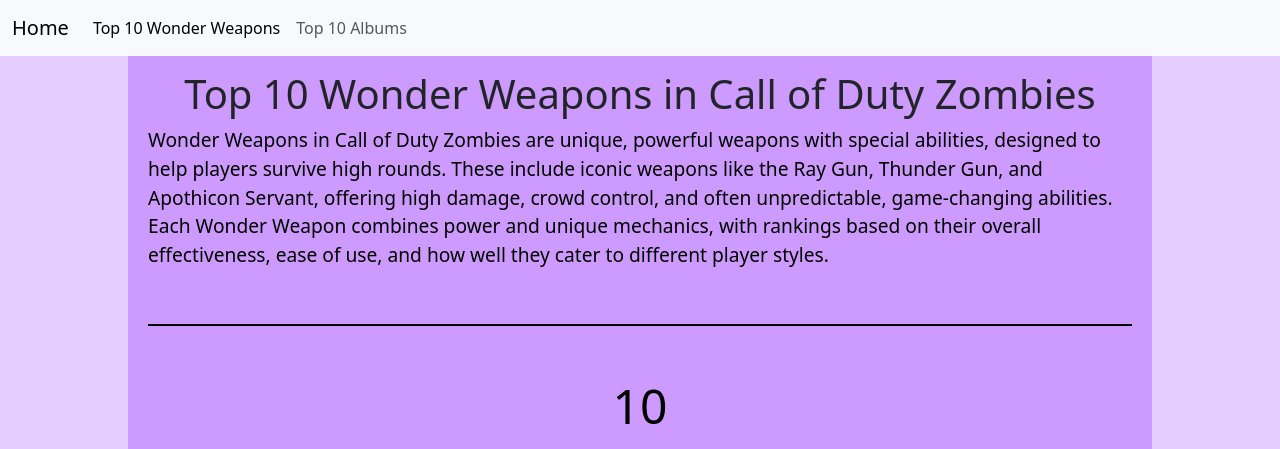
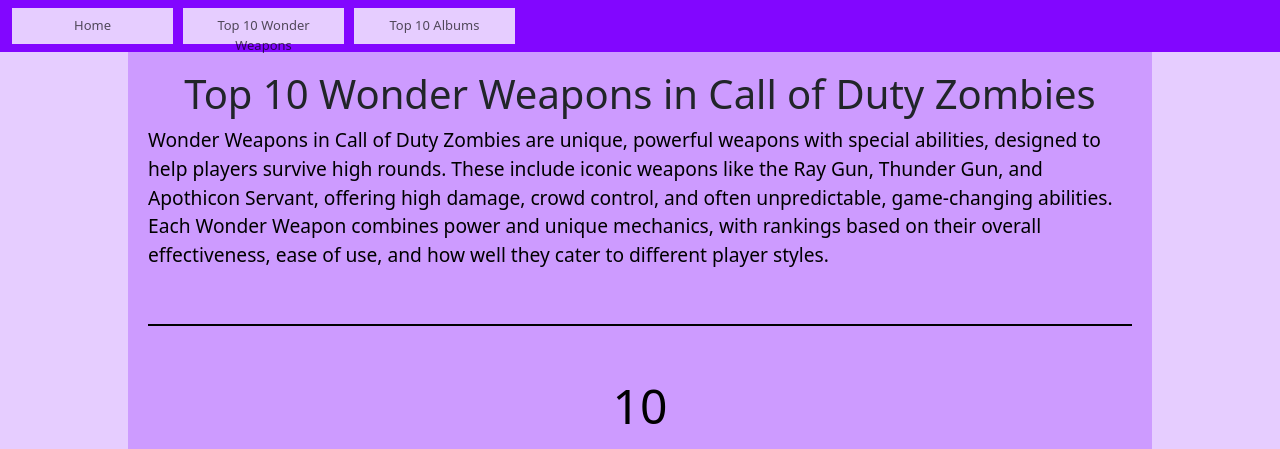
Before and after one commit to ADSZ42/Top-10, a plain HTML site: page Pages/Top10WonderWeapons.html in a window 1280 px wide. Shown: the top 449 px of the page. Drawn offline with nearby package versions, Linux system fonts and the light colour scheme.

Commit message:
new nav bar

```diff
--- a/Pages/Top10WonderWeapons.html
+++ b/Pages/Top10WonderWeapons.html
@@ -1,26 +1,28 @@
 <!DOCTYPE html>
 <html lang="en">
+
 <head>
   <meta charset="UTF-8" />
   <meta name="viewport" content="width=device-width, initial-scale=1.0" />
   <title>Top 10 Wonder Weapons in Call of Duty Zombies</title>
   <link rel="stylesheet" href="../style.css" />
-    <link href="https://cdn.jsdelivr.net/npm/bootstrap@5.3.3/dist/css/bootstrap.min.css" rel="stylesheet" integrity="sha384-QWTKZyjpPEjISv5WaRU9OFeRpok6YctnYmDr5pNlyT2bRjXh0JMhjY6hW+ALEwIH" crossorigin="anonymous">
+  <link href="https://cdn.jsdelivr.net/npm/bootstrap@5.3.3/dist/css/bootstrap.min.css" rel="stylesheet"
+    integrity="sha384-QWTKZyjpPEjISv5WaRU9OFeRpok6YctnYmDr5pNlyT2bRjXh0JMhjY6hW+ALEwIH" crossorigin="anonymous">
 </head>
+
 <body>
 
-    <nav class="navbar navbar-expand-lg bg-body-tertiary fixed-top">
-      <div class="container-fluid">
-        <a class="navbar-brand" href="../index.html">Home</a>
-        <button class="navbar-toggler" type="button" data-bs-toggle="collapse" data-bs-target="#navbarSupportedContent" aria-controls="navbarSupportedContent" aria-expanded="false" aria-label="Toggle navigation">
-          <span class="navbar-toggler-icon"></span>
-        </button>
-        <div class="collapse navbar-collapse" id="navbarSupportedContent">
-          <ul class="navbar-nav me-auto mb-2 mb-lg-0">
-            <li class="nav-item">
-              <a class="nav-link active" aria-current="page" href="./Top10WonderWeapons.html">Top 10 Wonder Weapons</a>
+  <nav class="navbar navbar-expand-lg fixed-top nav-color-edit">
+    <div class="container-fluid nav-color-edit">
+      <div class="collapse navbar-collapse nav-color-edit" id="navbarSupportedContent">
+        <ul class="navbar-nav me-auto mb-2 mb-lg-0 nav-color-edit">
+          <li class="nav-item nav-item-change">
+            <a class="nav-link" href="../index.html">Home</a>
           </li>
-            <li class="nav-item">
+          <li class="nav-item nav-item-change">
+            <a class="nav-link" href="./Top10WonderWeapons.html">Top 10 Wonder Weapons</a>
+          </li>
+          <li class="nav-item nav-item-change">
             <a class="nav-link" href="./Albums10.html">Top 10 Albums</a>
           </li>
       </div>
@@ -46,11 +48,7 @@
     <div class="weapon-ranking">
       <div class="rank-number">10</div>
       <div class="weapon-name">R.A.I. K-84 (Firebase Z)</div>
-        <img
-          class="weapon-image"
-          src="../assets/WonderWeaponsImages/Raik-84.jpg"
-          alt="R.A.I. K-84"
-        />
+      <img class="weapon-image" src="../assets/WonderWeaponsImages/Raik-84.jpg" alt="R.A.I. K-84" />
     </div>
 
     <div class="weapon-details">
@@ -64,16 +62,10 @@
       </p>
 
       <div class="center">
-          <iframe
-            width="560"
-            height="315"
-            src="https://www.youtube.com/embed/C1RVTlx73IA?si=43WSqCD8x-C17w-H"
-            title="YouTube video player"
-            frameborder="0"
+        <iframe width="560" height="315" src="https://www.youtube.com/embed/C1RVTlx73IA?si=43WSqCD8x-C17w-H"
+          title="YouTube video player" frameborder="0"
           allow="accelerometer; autoplay; clipboard-write; encrypted-media; gyroscope; picture-in-picture; web-share"
-            referrerpolicy="strict-origin-when-cross-origin"
-            allowfullscreen
-          ></iframe>
+          referrerpolicy="strict-origin-when-cross-origin" allowfullscreen></iframe>
       </div>
     </div>
 
@@ -84,11 +76,7 @@
     <div class="weapon-ranking">
       <div class="rank-number">9</div>
       <div class="weapon-name">Ray Gun (All Maps)</div>
-        <img
-          class="weapon-image"
-          src="../assets/WonderWeaponsImages/Raygun.jpg"
-          alt="Raygun"
-        />
+      <img class="weapon-image" src="../assets/WonderWeaponsImages/Raygun.jpg" alt="Raygun" />
     </div>
 
     <div class="weapon-details">
@@ -101,19 +89,16 @@
       </p>
 
       <div class="center">
-          <iframe
-            width="560"
-            height="315"
-            src="https://www.youtube.com/embed/TaweZn1jOVw?si=fmN9Qi-qPAm4XVo5"
-            title="YouTube video player"
-            frameborder="0"
+        <iframe width="560" height="315" src="https://www.youtube.com/embed/TaweZn1jOVw?si=fmN9Qi-qPAm4XVo5"
+          title="YouTube video player" frameborder="0"
           allow="accelerometer; autoplay; clipboard-write; encrypted-media; gyroscope; picture-in-picture; web-share"
-            referrerpolicy="strict-origin-when-cross-origin"
-            allowfullscreen
-          ></iframe>
+          referrerpolicy="strict-origin-when-cross-origin" allowfullscreen></iframe>
       </div>
     </div>
   </div>
-    <script src="https://cdn.jsdelivr.net/npm/bootstrap@5.3.3/dist/js/bootstrap.bundle.min.js" integrity="sha384-YvpcrYf0tY3lHB60NNkmXc5s9fDVZLESaAA55NDzOxhy9GkcIdslK1eN7N6jIeHz" crossorigin="anonymous"></script>
+  <script src="https://cdn.jsdelivr.net/npm/bootstrap@5.3.3/dist/js/bootstrap.bundle.min.js"
+    integrity="sha384-YvpcrYf0tY3lHB60NNkmXc5s9fDVZLESaAA55NDzOxhy9GkcIdslK1eN7N6jIeHz"
+    crossorigin="anonymous"></script>
 </body>
+
 </html>
--- a/style.css
+++ b/style.css
@@ -68,3 +68,16 @@
 .margin-top{
   margin-top: 50px;
 }
+
+.nav-item-change{
+  background-color: #E6CDFF;
+  height: 36px;
+  width: 161px;
+  margin-right: 10px;
+  text-align: center;
+  font-size: small;
+}
+
+.nav-color-edit{
+  background-color: #8206FF !important;
+}
```
Lines whose indentation alone changed are shown as unchanged.
